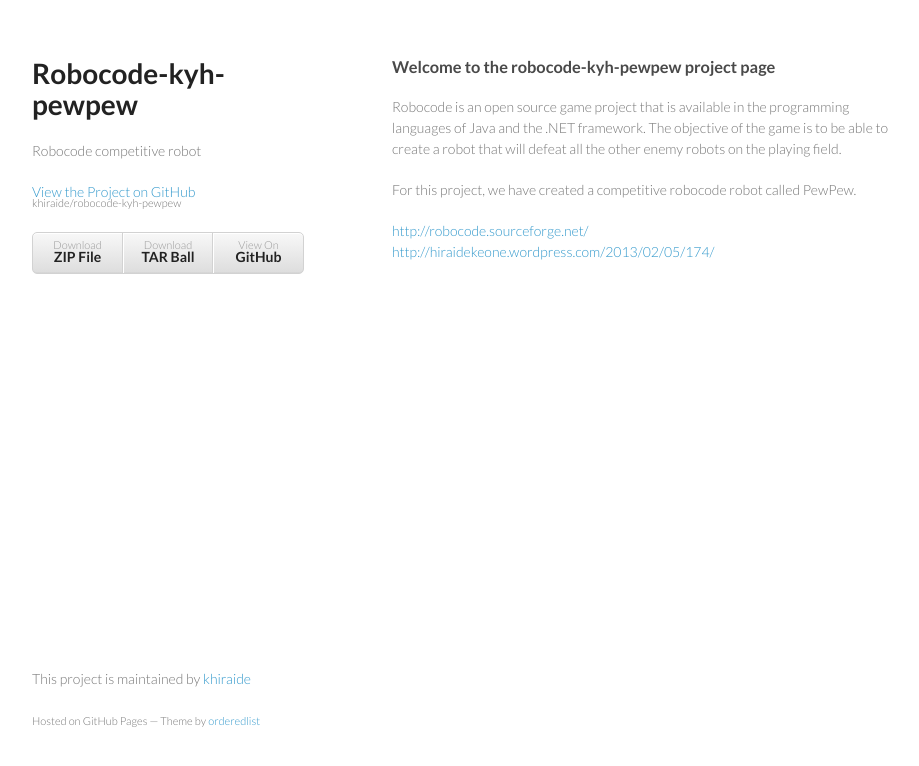
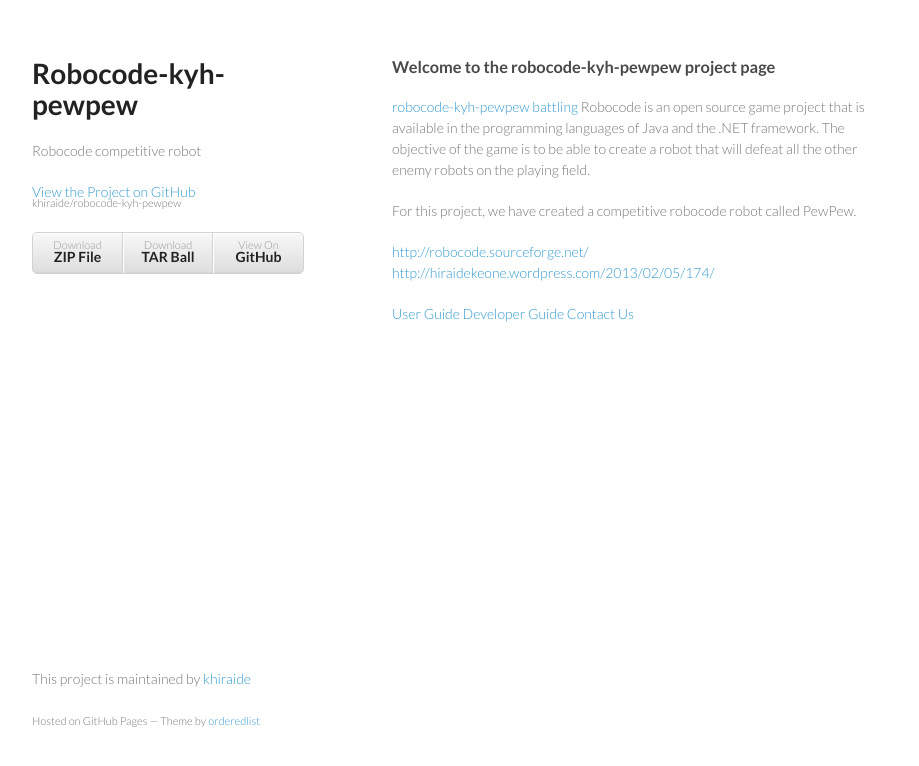
Before and after one commit to Greg4cr/robocode-kyh-pewpew, a plain HTML site: page index.html in a window 1280 px wide. Shown: the whole page, without its empty margins (178-1097 px from the left). Drawn offline with Linux system fonts and the light colour scheme.

Commit message:
Create gh-pages branch via GitHub

```diff
--- a/index.html
+++ b/index.html
@@ -30,12 +30,17 @@
       <section>
         <h3>Welcome to the robocode-kyh-pewpew project page</h3>
 
-<p>Robocode is an open source game project that is available in the programming languages of Java and the .NET framework. The objective of the game is to be able to create a robot that will defeat all the other enemy robots on the playing field. </p>
+<p><a href="https://docs.google.com/file/d/0B5ZF_tWBtM2qbmx3bk94Yk5kUTg/edit">robocode-kyh-pewpew battling</a>
+Robocode is an open source game project that is available in the programming languages of Java and the .NET framework. The objective of the game is to be able to create a robot that will defeat all the other enemy robots on the playing field. </p>
 
 <p>For this project, we have created a competitive robocode robot called PewPew.</p>
 
 <p><a href="http://robocode.sourceforge.net/">http://robocode.sourceforge.net/</a>
 <a href="http://hiraidekeone.wordpress.com/2013/02/05/174/">http://hiraidekeone.wordpress.com/2013/02/05/174/</a></p>
+
+<p><a href="https://github.com/khiraide/robocode-kyh-pewpew/wiki/User-Guide">User Guide</a>
+<a href="https://github.com/khiraide/robocode-kyh-pewpew/wiki/Developer-Guide">Developer Guide</a>
+<a href="https://github.com/khiraide/robocode-kyh-pewpew/wiki/Contact-Us">Contact Us</a></p>
       </section>
       <footer>
         <p>This project is maintained by <a href="https://github.com/khiraide">khiraide</a></p>
--- a/params.json
+++ b/params.json
@@ -1 +1 @@
-{"name":"Robocode-kyh-pewpew","tagline":"Robocode competitive robot","body":"### Welcome to the robocode-kyh-pewpew project page\r\n\r\nRobocode is an open source game project that is available in the programming languages of Java and the .NET framework. The objective of the game is to be able to create a robot that will defeat all the other enemy robots on the playing field. \r\n\r\nFor this project, we have created a competitive robocode robot called PewPew.\r\n\r\nhttp://robocode.sourceforge.net/\r\nhttp://hiraidekeone.wordpress.com/2013/02/05/174/\r\n\r\n\r\n","google":"","note":"Don't delete this file! It's used internally to help with page regeneration."}
+{"name":"Robocode-kyh-pewpew","tagline":"Robocode competitive robot","body":"### Welcome to the robocode-kyh-pewpew project page\r\n[robocode-kyh-pewpew battling](https://docs.google.com/file/d/0B5ZF_tWBtM2qbmx3bk94Yk5kUTg/edit)\r\nRobocode is an open source game project that is available in the programming languages of Java and the .NET framework. The objective of the game is to be able to create a robot that will defeat all the other enemy robots on the playing field. \r\n\r\nFor this project, we have created a competitive robocode robot called PewPew.\r\n\r\nhttp://robocode.sourceforge.net/\r\nhttp://hiraidekeone.wordpress.com/2013/02/05/174/\r\n\r\n[User Guide](https://github.com/khiraide/robocode-kyh-pewpew/wiki/User-Guide)\r\n[Developer Guide](https://github.com/khiraide/robocode-kyh-pewpew/wiki/Developer-Guide)\r\n[Contact Us](https://github.com/khiraide/robocode-kyh-pewpew/wiki/Contact-Us)\r\n","google":"","note":"Don't delete this file! It's used internally to help with page regeneration."}
```
